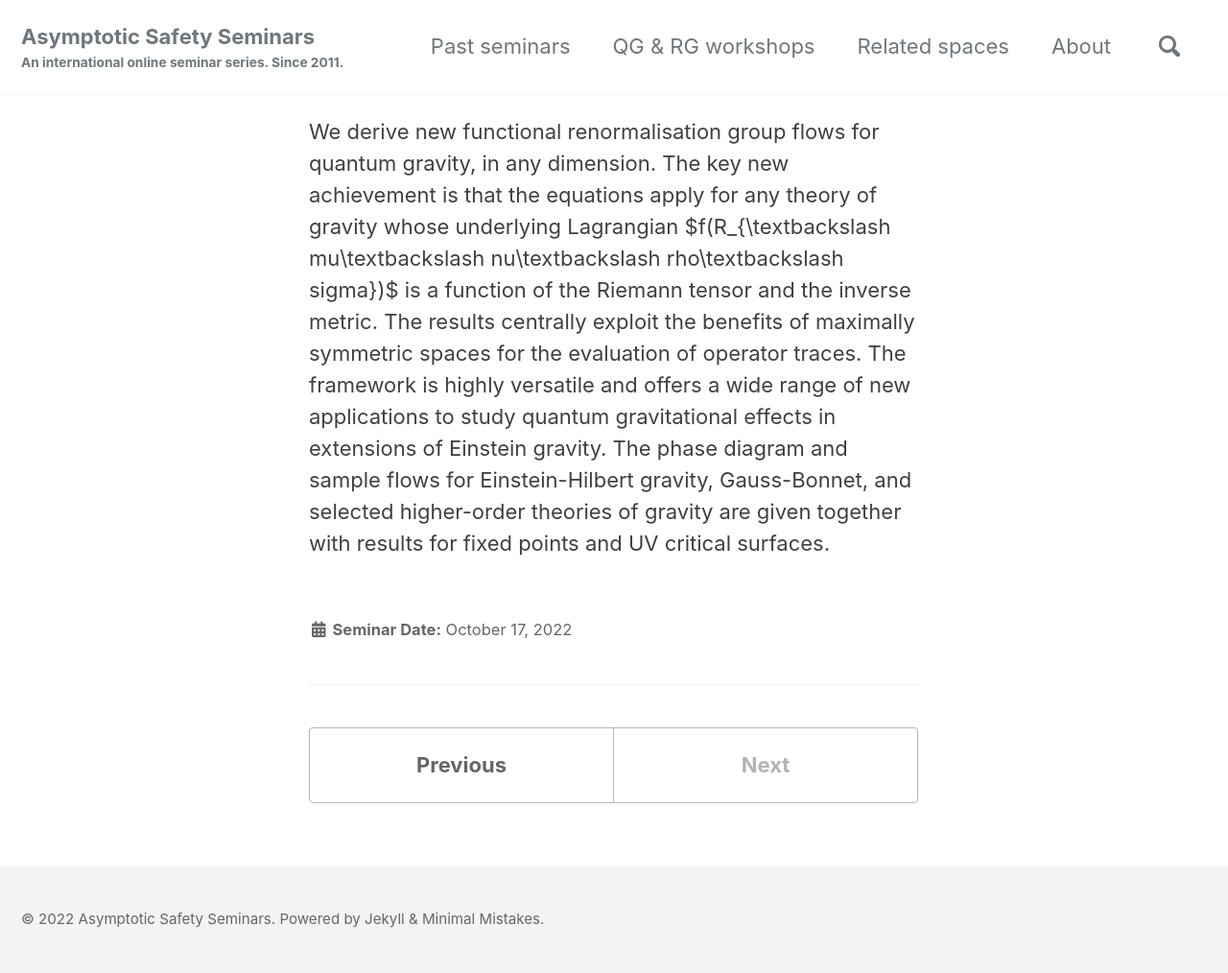
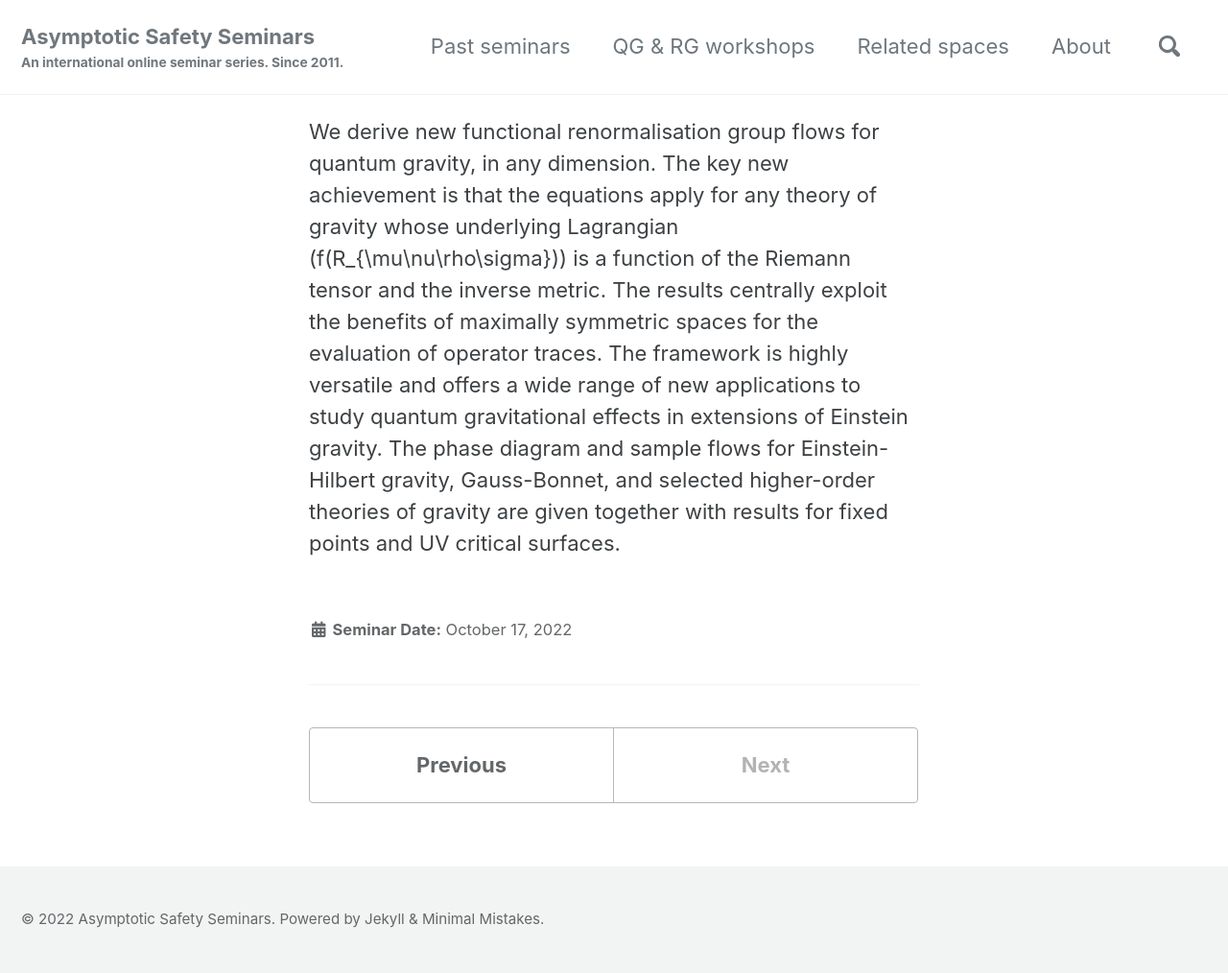
Before and after one commit to aaron-hd/as-website, a Jekyll site: the page built from _posts/2022-10-24-Yannick-Kluth.md, in a window 1280 px wide. Shown: the whole page at 96% size. Built offline with Jekyll 4.4.1, drawn with Linux system fonts in a browser that asks for light colours; cached includes are drawn as plain includes.

Commit message:
next tryI

```diff
--- a/_posts/2022-10-24-Yannick-Kluth.md
+++ b/_posts/2022-10-24-Yannick-Kluth.md
@@ -1,7 +1,7 @@
 ---
-title: "Yannick Kluth: Functional Renormalisation for \$f(R\_\{\textbackslash mu\textbackslash nu\textbackslash rho\textbackslash sigma\})\$ Quantum Gravity"
+title: "Yannick Kluth: Functional Renormalisation for \(f(R_{\mu\nu\rho\sigma})\) Quantum Gravity"
 published: "true"
 category: "future"
 ---
 
-We derive new functional renormalisation group flows for quantum gravity, in any dimension. The key new achievement is that the equations apply for any theory of gravity whose underlying Lagrangian \$f(R\_\{\textbackslash mu\textbackslash nu\textbackslash rho\textbackslash sigma\})\$ is a function of the Riemann tensor and the inverse metric. The results centrally exploit the benefits of maximally symmetric spaces for the evaluation of operator traces. The framework is highly versatile and offers a wide range of new applications to study quantum gravitational effects in extensions of Einstein gravity. The phase diagram and sample flows for Einstein-Hilbert gravity, Gauss-Bonnet, and selected higher-order theories of gravity are given together with results for fixed points and UV critical surfaces.
+We derive new functional renormalisation group flows for quantum gravity, in any dimension. The key new achievement is that the equations apply for any theory of gravity whose underlying Lagrangian \(f(R_{\mu\nu\rho\sigma})\) is a function of the Riemann tensor and the inverse metric. The results centrally exploit the benefits of maximally symmetric spaces for the evaluation of operator traces. The framework is highly versatile and offers a wide range of new applications to study quantum gravitational effects in extensions of Einstein gravity. The phase diagram and sample flows for Einstein-Hilbert gravity, Gauss-Bonnet, and selected higher-order theories of gravity are given together with results for fixed points and UV critical surfaces.
```
